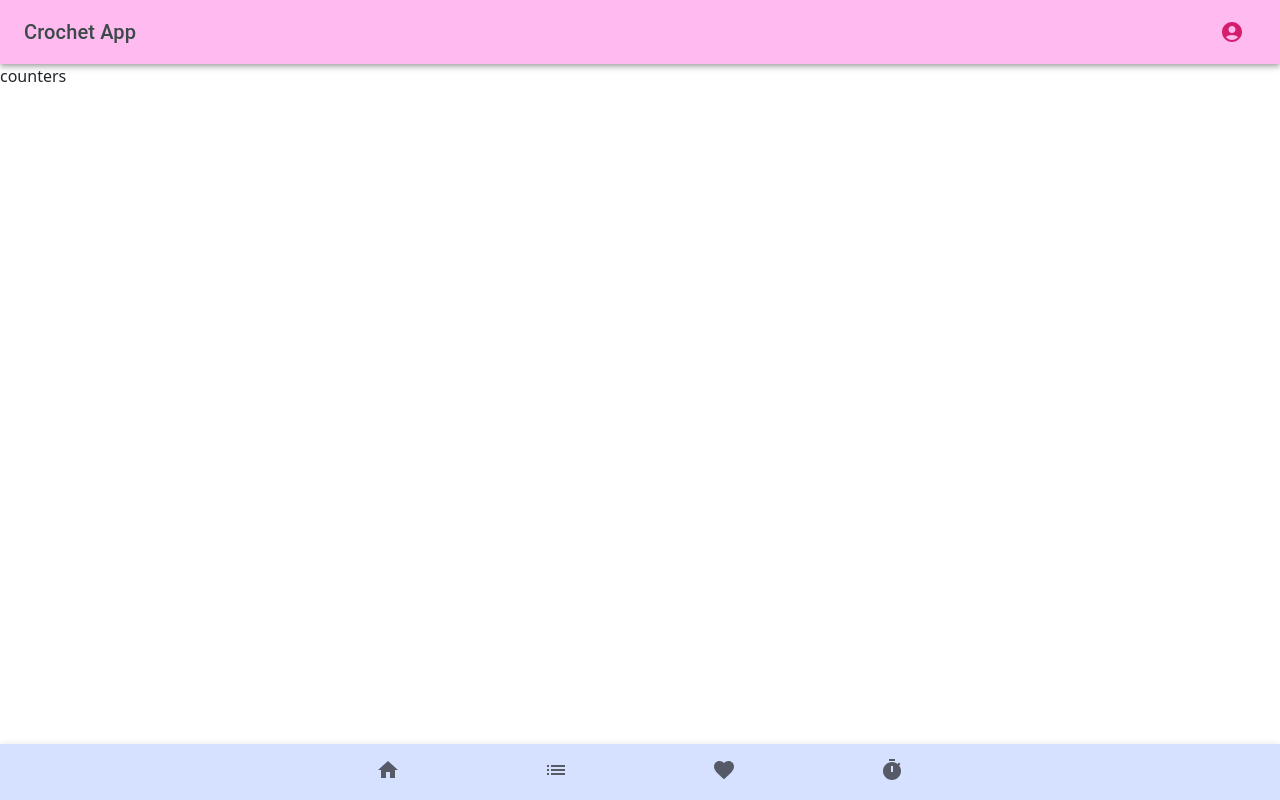
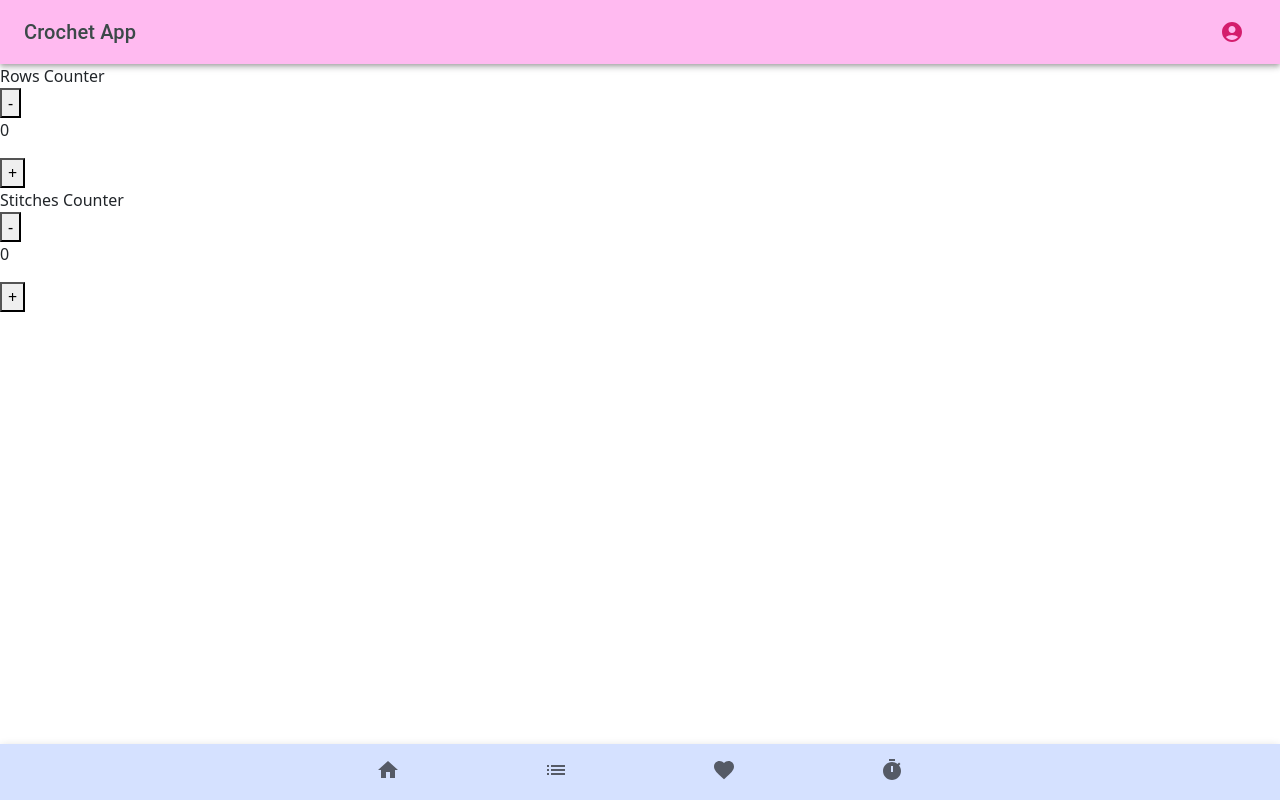
Before and after one commit to Hydroxypropyl/Crochet-App, a React (Create React App) app in the folder client/: page /counters in a window 1280 px wide. Built offline with nearby package versions, Linux system fonts and the light colour scheme.

Commit message:
display two counters as a first try

```diff
--- /dev/null
+++ b/client/src/pages/CounterClass.jsx
@@ -0,0 +1,42 @@
+import React, { useState, Component } from 'react';
+
+class CounterClass extends Component {
+  constructor(props) {
+    super(props);
+    this.state = {
+      counter: 0,
+      name: props.name,
+    };
+  }
+
+  increase = () => {
+    this.setState({counter: this.state.counter + 1}
+    )
+  }
+
+  decrease = () => {
+    if (this.state.counter > 0) {
+      this.setState({counter: this.state.counter - 1}
+      )
+    }
+  }
+
+  render() {
+    return(
+      <div class="Counter">
+      <div class="CounterName">
+      {this.state.name} Counter
+      </div>
+      <div class="CounterBar" style={{display:'inline'}}>
+        <button onClick={this.decrease}>-</button>
+        <p>{this.state.counter}</p>
+        <button onClick={this.increase}>+</button>
+      </div>
+      </div>
+    )
+
+  }
+
+}
+
+export default CounterClass
--- a/client/src/pages/Counters.jsx
+++ b/client/src/pages/Counters.jsx
@@ -1,7 +1,74 @@
-const Counters = () => {
+import { useState } from "react";
+import CounterClass from "./CounterClass.jsx"
+
+/*
+class Counter extends React.Component {
+  constructor(props) {
+    super(props);
+    this.state = {
+      counter: 0,
+    };
+  }
+
+  increase = () => {
+    this.setState({ counter: this.state.counter + 1 });
+  };
+
+  decrease = () => {
+    if (this.state.counter > 0) {
+      this.setState({ counter: this.state.counter - 1 });
+    }
+  };
+
+  render() {
+    return (
+      <div>
+        {this.props.name}
+        <div style={{ display: 'inline' }}>
+          <button onClick={this.decrease}>-</button>
+          <p>{this.state.counter}</p>
+          <button onClick={this.increase}>+</button>
+        </div>
+      </div>
+    );
+  }
+}*/
+/*
+function Counter(name) {
+  const [counter, setCounter] = useState(0);
+
+  const increase = () => {
+    setCounter(counter + 1);
+  };
+
+  const decrease = () => {
+    if (counter > 0) {
+      setCounter(counter - 1);
+    }
+  };
+
   return (
-    <p>counters</p>
-  )
+    <div>
+      {name}
+      <div style={{ display: 'inline' }}>
+        <button onClick={decrease}>-</button>
+        <p>{counter}</p>
+        <button onClick={increase}>+</button>
+      </div>
+    </div>
+  );
+}
+*/
+
+const Counters =() => {
+  return (
+    <div style={{display:'inline'}}>
+      <CounterClass name="Rows"/>
+      <CounterClass name="Stitches"/>
+    </div>
+  );
+
 }
 
+
 export default Counters
--- a/client/src/pages/Home.jsx
+++ b/client/src/pages/Home.jsx
@@ -1,6 +1,6 @@
 const Home = () => {
   return (
-    <p>Welcome home</p>
+    <p>Homepage</p>
   )
 }
 
```
